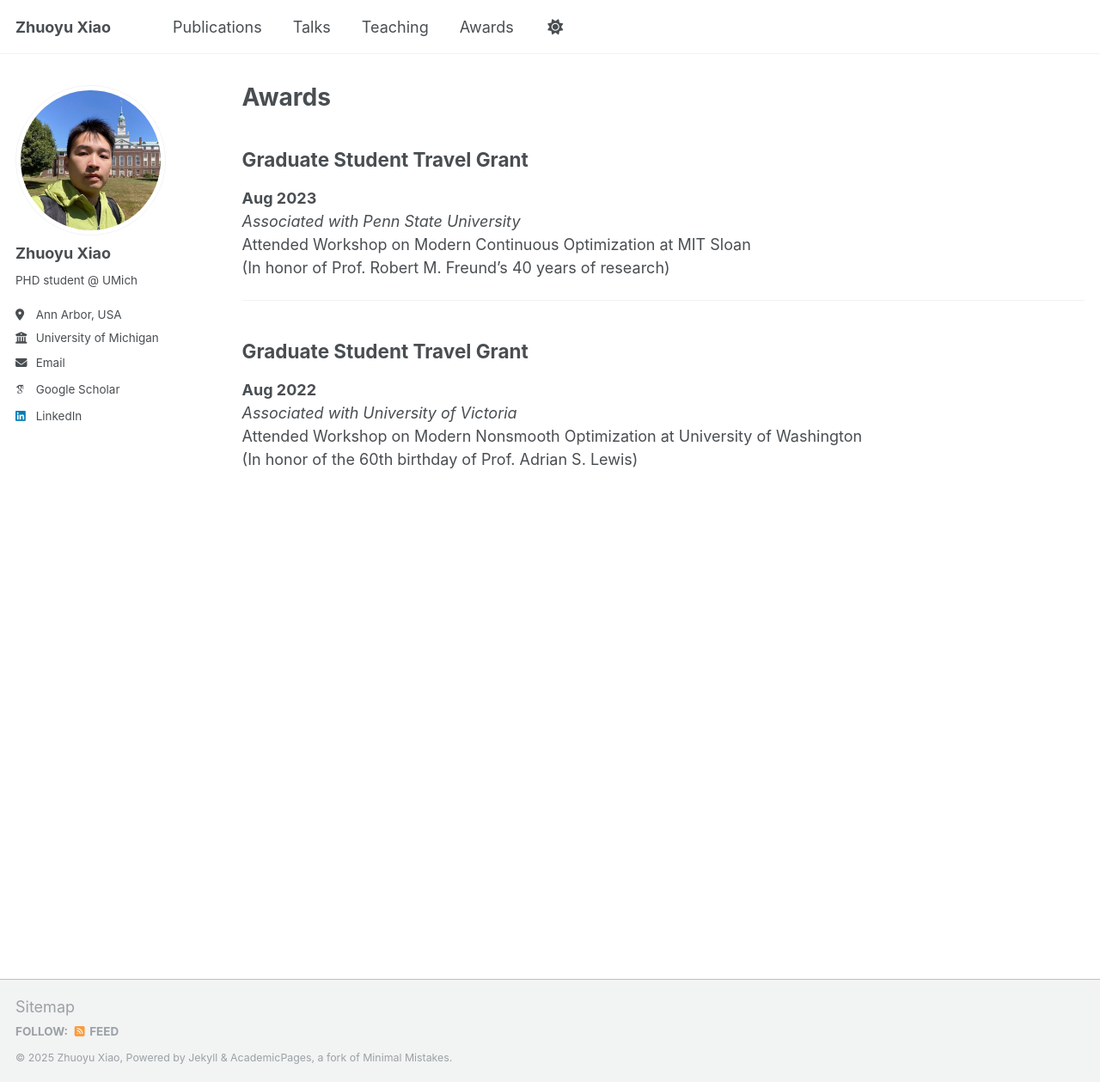
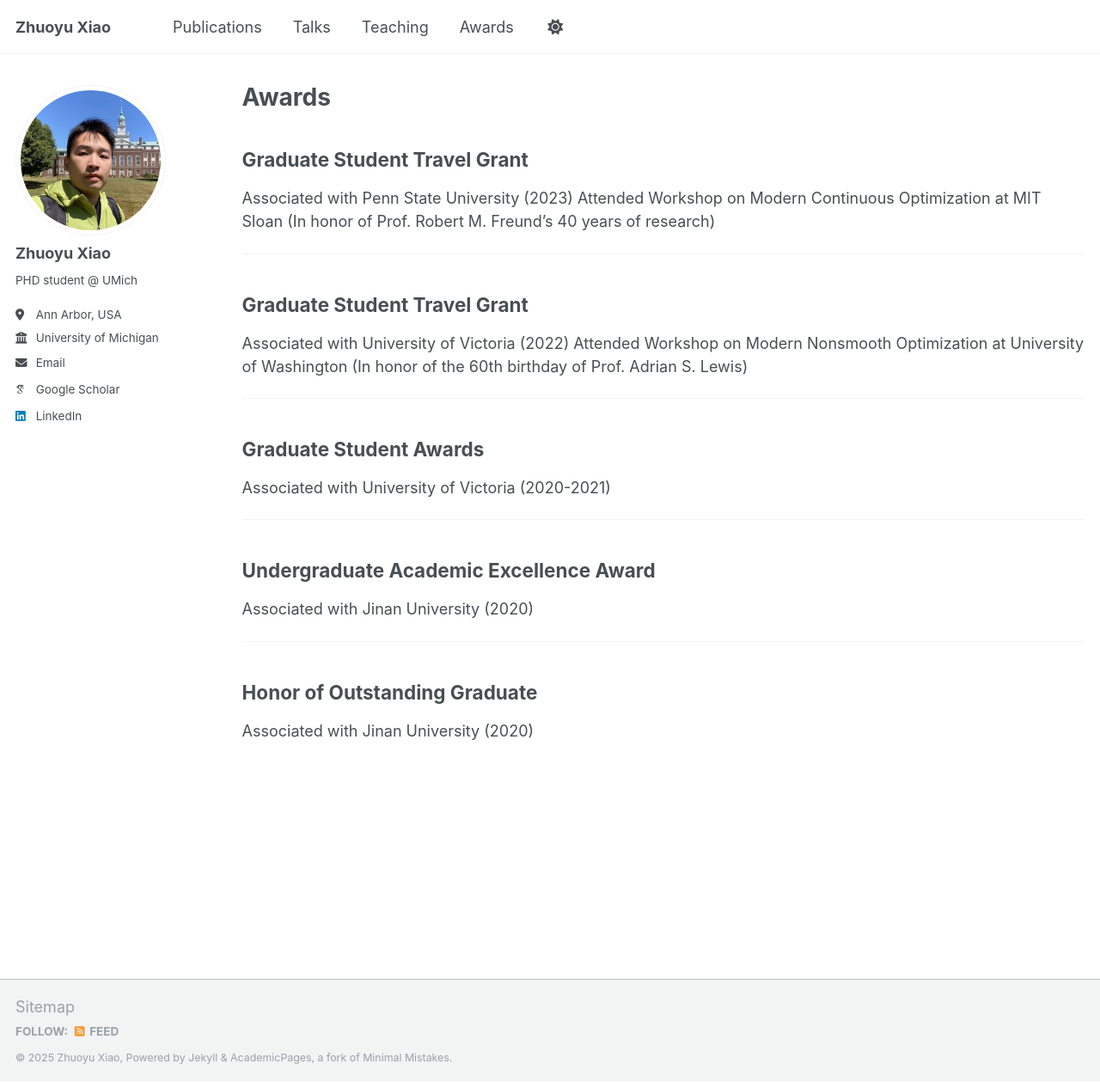
Before and after one commit to zyxiao97/zyxiao97.github.io, a Jekyll site: the page built from _pages/awards.md, in a window 1280 px wide and 1259 px high. Shown: the whole window at 86% size. Built offline with Jekyll 4.4.1, drawn with Linux system fonts in a browser that asks for light colours; some web fonts are replaced.

Commit message:
Update awards.md

```diff
--- a/_pages/awards.md
+++ b/_pages/awards.md
@@ -6,15 +6,26 @@ author_profile: true
 ---
 
 ## Graduate Student Travel Grant
-**Aug 2023**
-*Associated with Penn State University*
-Attended Workshop on Modern Continuous Optimization at MIT Sloan
-(In honor of Prof. Robert M. Freund's 40 years of research)
+Associated with Penn State University (2023)
+Attended Workshop on Modern Continuous Optimization at MIT Sloan (In honor of Prof. Robert M. Freund's 40 years of research)
 
 ---
 
 ## Graduate Student Travel Grant
-**Aug 2022**
-*Associated with University of Victoria*
-Attended Workshop on Modern Nonsmooth Optimization at University of Washington
-(In honor of the 60th birthday of Prof. Adrian S. Lewis)
+Associated with University of Victoria (2022)
+Attended Workshop on Modern Nonsmooth Optimization at University of Washington (In honor of the 60th birthday of Prof. Adrian S. Lewis)
+
+---
+
+## Graduate Student Awards
+Associated with University of Victoria (2020-2021)
+
+---
+
+## Undergraduate Academic Excellence Award
+Associated with Jinan University (2020)
+
+---
+
+## Honor of Outstanding Graduate
+Associated with Jinan University (2020)
```
